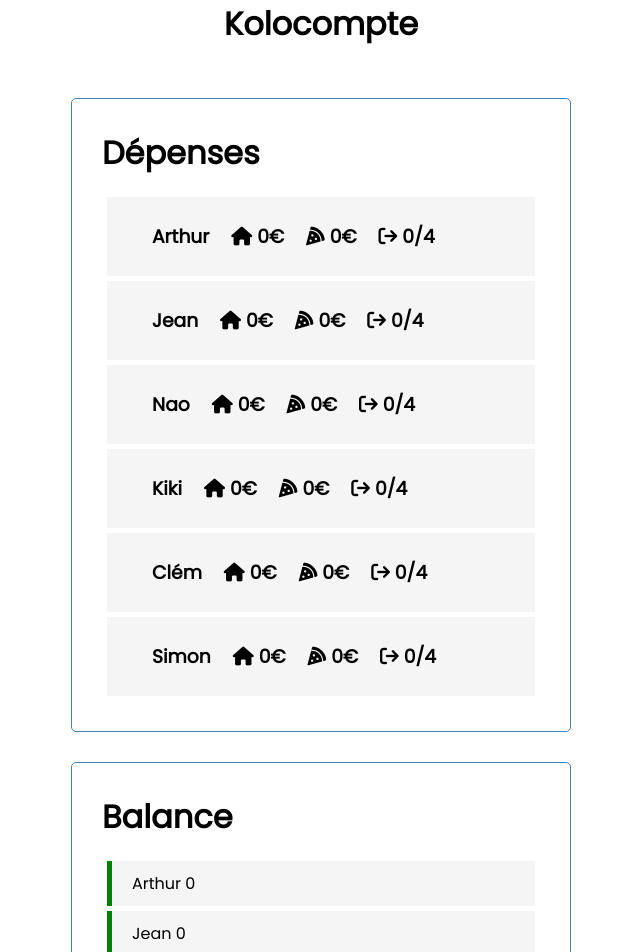
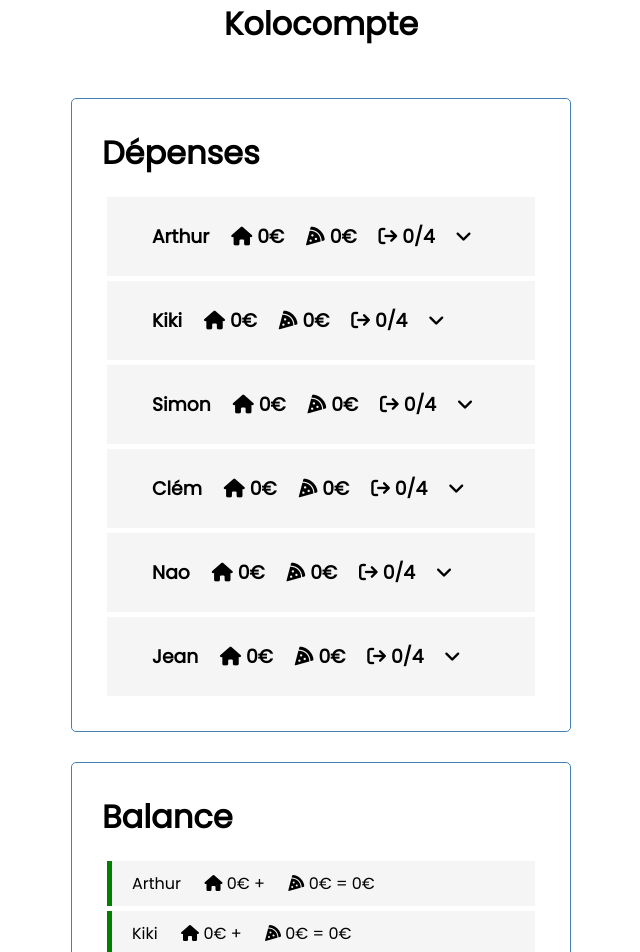
Before and after one commit to JeanMainguy/Kolocompte, a Vue app: page / in a window 1280 px wide. Shown: the top 952 px of the page, without its empty margins (319-959 px from the left). Built offline with nearby package versions, Linux system fonts and the light colour scheme.

Commit message:
add small fix

```diff
--- a/src/App.vue
+++ b/src/App.vue
@@ -29,8 +29,7 @@
     <Header title="Comment équilibrer?"/>
     <Transactions :transactions="transactions"/>
 
-    <div class="center">
-    </div>
+
 </div>
 </template>
 
@@ -92,7 +91,7 @@ export default {
       return member
 
     },
-    computeBalance(member, key_name='balance'){
+    computeBalance(member){
 
 
       let house_balance = member.house_expense_sum - (this.total_house_expenses/this.members.length)
@@ -101,7 +100,9 @@ export default {
       console.log("food per week and per personne", (this.total_food_expenses/this.total_weeks_spent))
       console.log(member.name, "is out ",member.week_away, "/4 weeks and for food need to pay", food_balance)
 
-      member[key_name] = house_balance + food_balance
+      member.balance = house_balance + food_balance
+      member.house_balance = house_balance
+      member.food_balance = food_balance
 
       return member
 
@@ -137,14 +138,18 @@ export default {
 
     },
 
+
     solveBalance() {
-
 
       this.transactions = [];
 
-      this.members = this.members.map( member => this.computeBalance(member, "solved_balance"));
+      this.members = this.members.map(function (member) {
+        member.solved_balance = member.balance;
+        return member
+      });
 
       let sorted_members = [...this.members ];
+
 
       let sum_abs_balance, creditor, debtor, amount;
 
@@ -214,16 +219,12 @@ export default {
     hideAllMemberInfo(){
       console.log('HIDE ALL INFO')
       this.members = this.members.map(item => ({...item, showExpenses: false}))
-      console.log(this.members)
 
     },
 
     expandMemberInfo (member_index) {
-
-      console.log(this.members[member_index])
         this.members[member_index].showExpenses = !this.members[member_index].showExpenses
         },
-
 
  },
 
@@ -232,69 +233,81 @@ export default {
 
     this.total_weeks_spent = 0,
 
-    this.members = [
-      {
-      id:0,
-      name:"Arthur",
-      food_expenses:[],
-     house_expenses:[],
-      expense_sum:0,
-      balance:0,
-      week_away:0,
-    },
-    {
-      id:1,
-      name:"Jean",
-      food_expenses:[],
-     house_expenses:[],
-      expense_sum:0,
-      balance:0,
-      week_away:0,
-    },
-    {
-      id:2,
-      name:"Nao",
-      food_expenses:[],
-     house_expenses:[],
-      expense_sum:0,
-      balance:0,
-      week_away:0,
-    },
-    {
-      id:3,
-      name:"Kiki",
-      food_expenses:[],
-     house_expenses:[],
-      expense_sum:0,
-      balance:0,
-      week_away:0,
-    },
-    {
-      id:4,
-      name:"Clém",
-      food_expenses:[],
-     house_expenses:[],
-      expense_sum:0,
-      balance:0,
-      week_away:0,
-    },
-    {
-      id:5,
-      name:"Simon",
-      food_expenses:[],
-     house_expenses:[],
-      expense_sum:0,
-      balance:0,
-      week_away:0,
-    } ]
+    this.members_name = ["Arthur", "Kiki", "Simon", "Clém", "Nao", "Jean"]
+
+    this.members = []
+  //     {
+  //     id:0,
+  //     name:"Arthur",
+  //     food_expenses:[],
+  //    house_expenses:[],
+  //     expense_sum:0,
+  //     balance:0,
+  //     week_away:0,
+  //   },
+  //   {
+  //     id:1,
+  //     name:"Jean",
+  //     food_expenses:[],
+  //    house_expenses:[],
+  //     expense_sum:0,
+  //     balance:0,
+  //     week_away:0,
+  //   },
+  //   {
+  //     id:2,
+  //     name:"Nao",
+  //     food_expenses:[],
+  //    house_expenses:[],
+  //     expense_sum:0,
+  //     balance:0,
+  //     week_away:0,
+  //   },
+  //   {
+  //     id:3,
+  //     name:"Kiki",
+  //     food_expenses:[],
+  //    house_expenses:[],
+  //     expense_sum:0,
+  //     balance:0,
+  //     week_away:0,
+  //   },
+  //   {
+  //     id:4,
+  //     name:"Clém",
+  //     food_expenses:[],
+  //    house_expenses:[],
+  //     expense_sum:0,
+  //     balance:0,
+  //     week_away:0,
+  //   },
+  //   {
+  //     id:5,
+  //     name:"Simon",
+  //   } ]
 
   },
 
 
   mounted(){
-    this.hideAllMemberInfo()
-    this.updateAllMembers()
+    this.members = this.members_name.map( function(name, index) {
+                                          let member_info = {
+                                            id:index,
+                                            name:name,
+                                              food_expenses:[],
+                                            house_expenses:[],
+                                              expense_sum:0,
+                                              balance:0,
+                                              week_away:0,
+                                              showExpenses:false,
+                                          }
+                                          return member_info
+                                        });
 
+  console.log(this.members)
+
+    this.hideAllMemberInfo();
+    this.updateAllMembers();
 
   },
 
--- a/src/components/Balance.vue
+++ b/src/components/Balance.vue
@@ -1,12 +1,16 @@
 <template>
 
     <div :key="member.id" v-for="member in members">
-        <div  :class="[member.balance >= 0 ? 'positive' : 'negative', 'member']" >
-            {{member.name}} {{roundWith2Decimal(member.balance)}}
+        <div  :class="[member.balance >= 0 ? 'positive' : 'negative', 'balance']" >
+
+          {{member.name}}
+          <i class="expense_sum fa-solid fa-house"></i> {{ roundWith2Decimal(member.house_balance )}}€
+          +
+          <i class="expense_sum fa-solid fa-pizza-slice"></i> {{ roundWith2Decimal(member.food_balance) }}€
+          =
+          {{roundWith2Decimal(member.balance)}}€
 
         </div>
-
-
 <!--
     <Button
         @btn-click="$emit('toggle-add-task')"
@@ -53,18 +57,17 @@ components: {
 
 <style scope>
 
-.member {
+.balance {
   background: #f5f5f5;
   margin: 5px;
   padding: 10px 20px;
-  cursor: pointer;
 }
 
-.member.positive {
+.balance.positive {
   border-left: 5px solid green;
 }
 
-.member.negative {
+.balance.negative {
   border-left: 5px solid red;
 }
 
@@ -75,8 +78,11 @@ components: {
 }
 
 .carre{
-	width:200px;
-	height:200px;
 	background:#069;
+  border-left: 100% solid red;
+  display: flex;
+  align-items: center;
+  justify-content: center;
 }
+
 </style>
--- a/src/components/Member.vue
+++ b/src/components/Member.vue
@@ -9,6 +9,8 @@
                     <i class="expense_sum fa-solid fa-pizza-slice"></i> {{ this.member.food_expense_sum }}€
 
             <i class="expense_sum fa-solid fa-arrow-right-from-bracket"></i> {{this.member.week_away}}/4
+
+            <i class="expense_sum fa-solid fa-angle-down"></i>
             </h3>
 
         </div>
```
